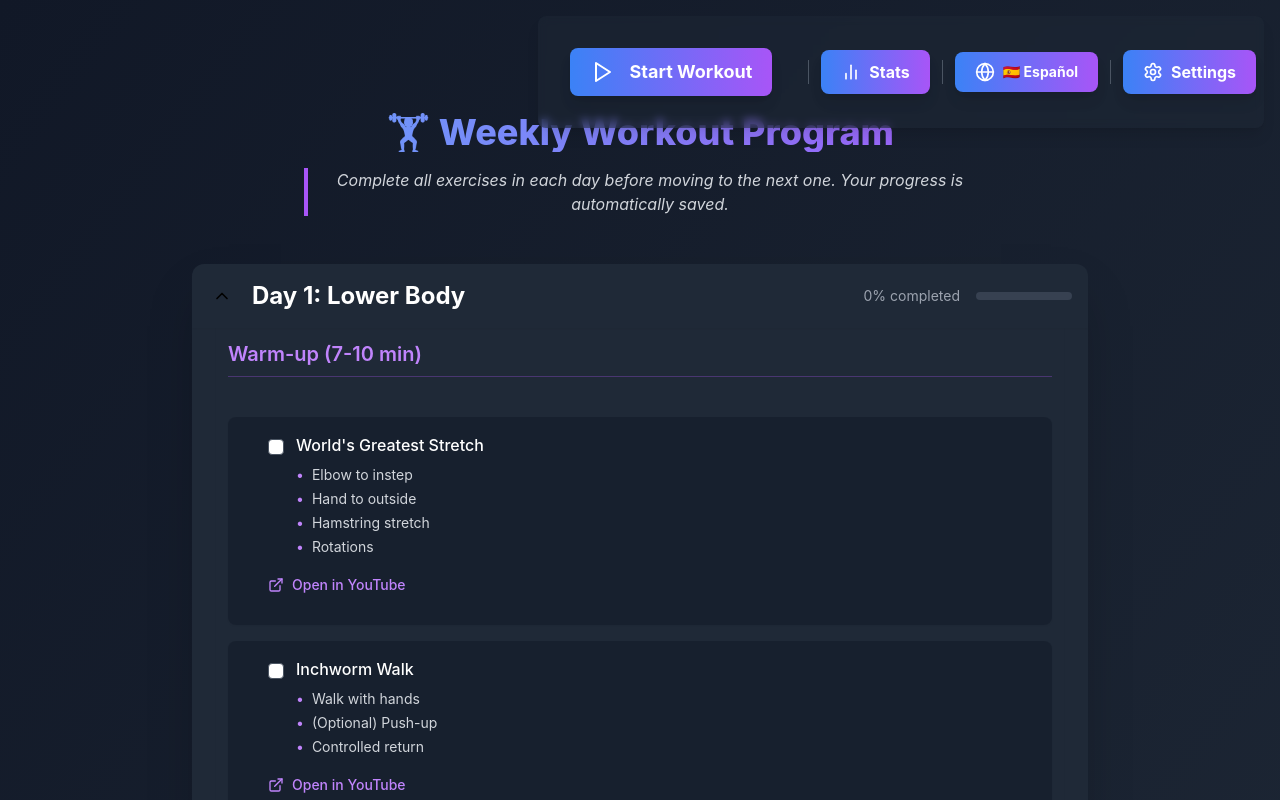
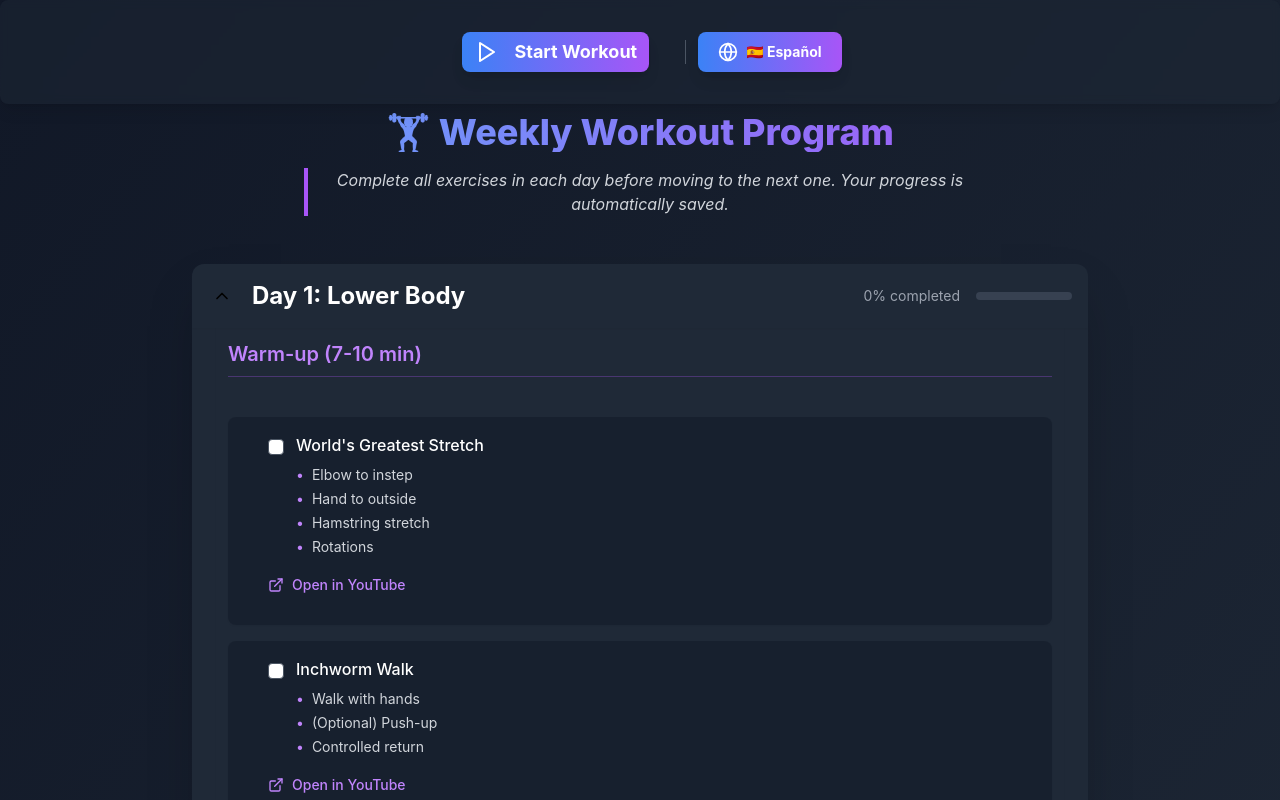
Before and after one commit to RElena85/lifestyle-workout, a React (Vite) app: page / in a window 1280 px wide. Shown: the top 800 px of the page. Built offline with nearby package versions, Linux system fonts and the light colour scheme.

Commit message:
Refactor ButtonsBar and WorkoutController to use shadcn/ui Button component for improved UI consistency; update translations for Spanish locale

```diff
--- a/src/components/ButtonsBar/ButtonsBar.tsx
+++ b/src/components/ButtonsBar/ButtonsBar.tsx
@@ -1,40 +1,41 @@
-// components/ButtonBar/ButtonBar.tsx
 import React from 'react';
 import { LanguageSwitcher } from '../LanguageSwitcher';
 import { WorkoutController } from '../WorkoutController/WorkoutController';
-import { Settings, BarChart2 } from 'lucide-react';
-import { standardButtonStyles } from './standardButtonStyles';
+import { Button } from '../ui/button';
 
 interface ButtonBarProps {
   className?: string;
 }
 
+/**
+ * ButtonsBar
+ *
+ * Renders a top bar with various controls using shadcn's Button components.
+ * The bar is fixed at the top at all times. A spacer is added in the overall layout (or here)
+ * so that the fixed bar does not overlap the app title.
+ *
+ * In this example, we assume the bar has a fixed height of h-16 (4rem).
+ */
 export const ButtonsBar: React.FC<ButtonBarProps> = ({ className }) => {
   return (
-    <div className={`${className} bg-gray-800/50 backdrop-blur-sm rounded-lg p-2 shadow-lg`}>
-      <div className="flex items-center gap-3">
-        <WorkoutController />
-        <div className="w-px h-6 bg-gray-600" />
-        <button
-          className={standardButtonStyles}
-          onClick={() => console.log('Stats clicked')}
-          aria-label="View Statistics"
-        >
-          <BarChart2 className="w-5 h-5" />
-          <span>Stats</span>
-        </button>
-        <div className="w-px h-6 bg-gray-600" />
-        <LanguageSwitcher />
-        <div className="w-px h-6 bg-gray-600" />
-        <button
-          className={standardButtonStyles}
-          onClick={() => console.log('Settings clicked')}
-          aria-label="Settings"
-        >
-          <Settings className="w-5 h-5" />
-          <span>Settings</span>
-        </button>
+    <>
+      {/* Spacer element to avoid content overlap (change h-16 if your header height differs) */}
+      <div className="h-16" />
+      <div
+        className={`
+          ${className}
+          bg-gray-800/50 backdrop-blur-sm rounded-lg p-2 shadow-lg
+          fixed top-0 inset-x-0 z-50
+        `}
+      >
+        <div className="flex items-center gap-3 justify-center">
+          <WorkoutController />
+          <div className="w-px h-6 bg-gray-600" />
+          <LanguageSwitcher />
+        </div>
       </div>
-    </div>
+    </>
   );
 };
+
+export default ButtonsBar;
--- a/src/components/WorkoutController/WorkoutController.tsx
+++ b/src/components/WorkoutController/WorkoutController.tsx
@@ -2,26 +2,42 @@ import React from 'react';
 import { Play, RotateCcw } from 'lucide-react';
 import { useTranslation } from 'react-i18next';
 import { standardButtonStyles } from '../ButtonsBar/standardButtonStyles';
+import { Button } from '../ui/button';
+
+/**
+ * Returns whether the workout should be considered active
+ * by checking if the "workoutInProgress" flag is true or if any of the day started flags exist.
+ */
+const getWorkoutActiveStatus = (): boolean => {
+  return (
+    localStorage.getItem('workoutInProgress') === 'true' ||
+    localStorage.getItem('day1_started') === 'true' ||
+    localStorage.getItem('day2_started') === 'true' ||
+    localStorage.getItem('day3_started') === 'true'
+  );
+};
 
 /**
  * WorkoutController component with responsive design adjustments.
- * This component is optimized for adaptive and responsive rendering on smartphones
+ * This component is optimized for adaptive and responsive rendering on smartphones.
  */
 export const WorkoutController: React.FC = () => {
   const { t } = useTranslation();
-  const [isWorkoutActive, setIsWorkoutActive] = React.useState(() => {
-    return localStorage.getItem('workoutInProgress') === 'true';
-  });
+
+  // Initialize state by checking multiple localStorage flags
+  const [isWorkoutActive, setIsWorkoutActive] = React.useState<boolean>(getWorkoutActiveStatus);
 
   const toggleWorkout = () => {
     if (isWorkoutActive) {
       // Clear all workout related data from localStorage
       localStorage.setItem('workoutInProgress', 'false');
 
-      // Clear day completion status
+      // Clear day completion and start status
       localStorage.removeItem('day1_started');
       localStorage.removeItem('day1_completed');
+      localStorage.removeItem('day2_started');
       localStorage.removeItem('day2_completed');
+      localStorage.removeItem('day3_started');
       localStorage.removeItem('day3_completed');
 
       // Clear exercises for each day
@@ -45,7 +61,7 @@ export const WorkoutController: React.FC = () => {
 
   return (
     <div className="p-4 sm:p-6">
-      <button
+      <Button
         onClick={toggleWorkout}
         aria-label={t(isWorkoutActive ? 'workout.reset' : 'workout.start')}
         // Responsive classes added: w-full for full width on smaller screens, flex for alignment, and spacing adjustments.
@@ -62,7 +78,9 @@ export const WorkoutController: React.FC = () => {
             <span>{t('workout.start')}</span>
           </>
         )}
-      </button>
+      </Button>
     </div>
   );
 };
+
+export default WorkoutController;
--- a/src/i18n/locales/es/translations.json
+++ b/src/i18n/locales/es/translations.json
@@ -3,8 +3,8 @@
     "title": "🏋️ Programa Semanal de Ejercicios",
     "tip": "Completa todos los ejercicios de cada día antes de pasar al siguiente. Tu progreso se guarda automáticamente.",
     "completed": "completado",
-    "start": "Comenzar el entrenamiento",
-    "reset": "Reiniciar el progreso",
+    "start": "Empezar",
+    "reset": "Reiniciar todo",
     "buttonBar": {
       "stats": "Estadisticas",
       "settings": "Configuración"
```
Also changed, not shown: 1 other file (tests, documents, lock files or other folders).
